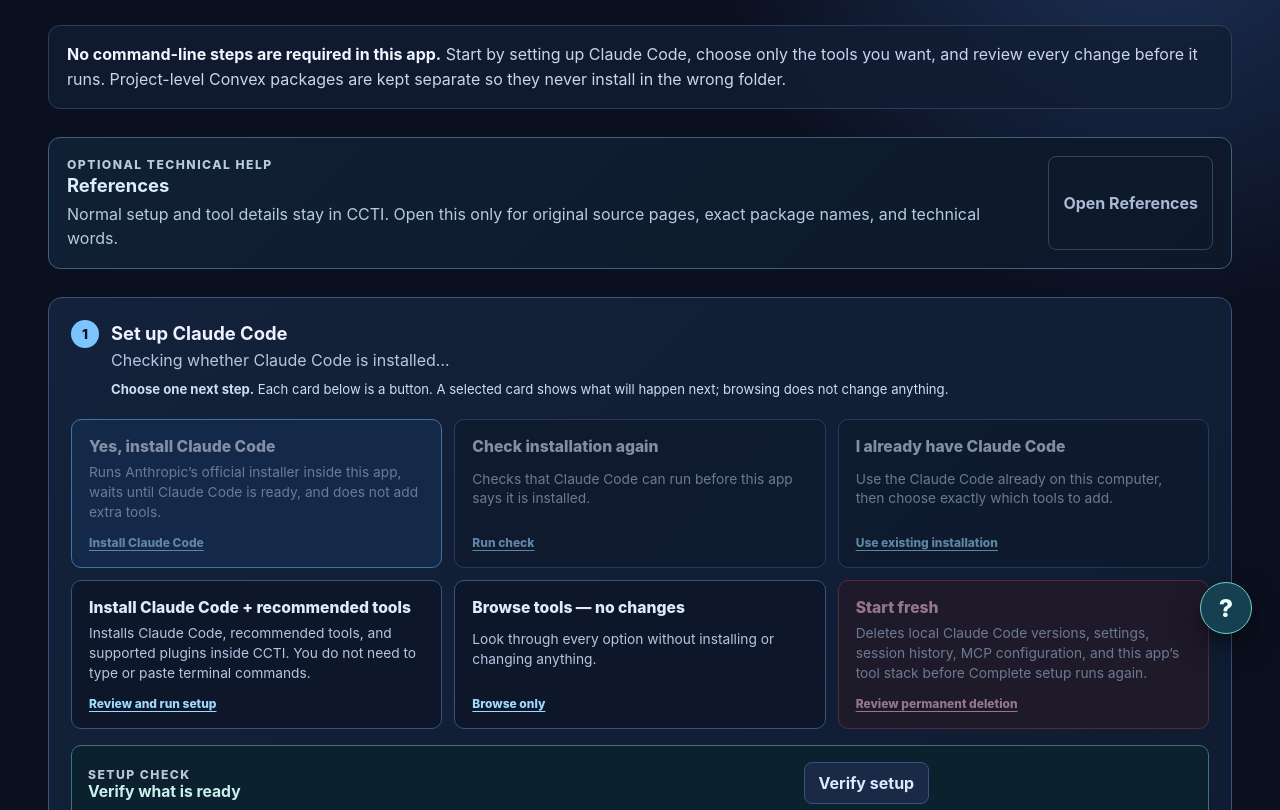
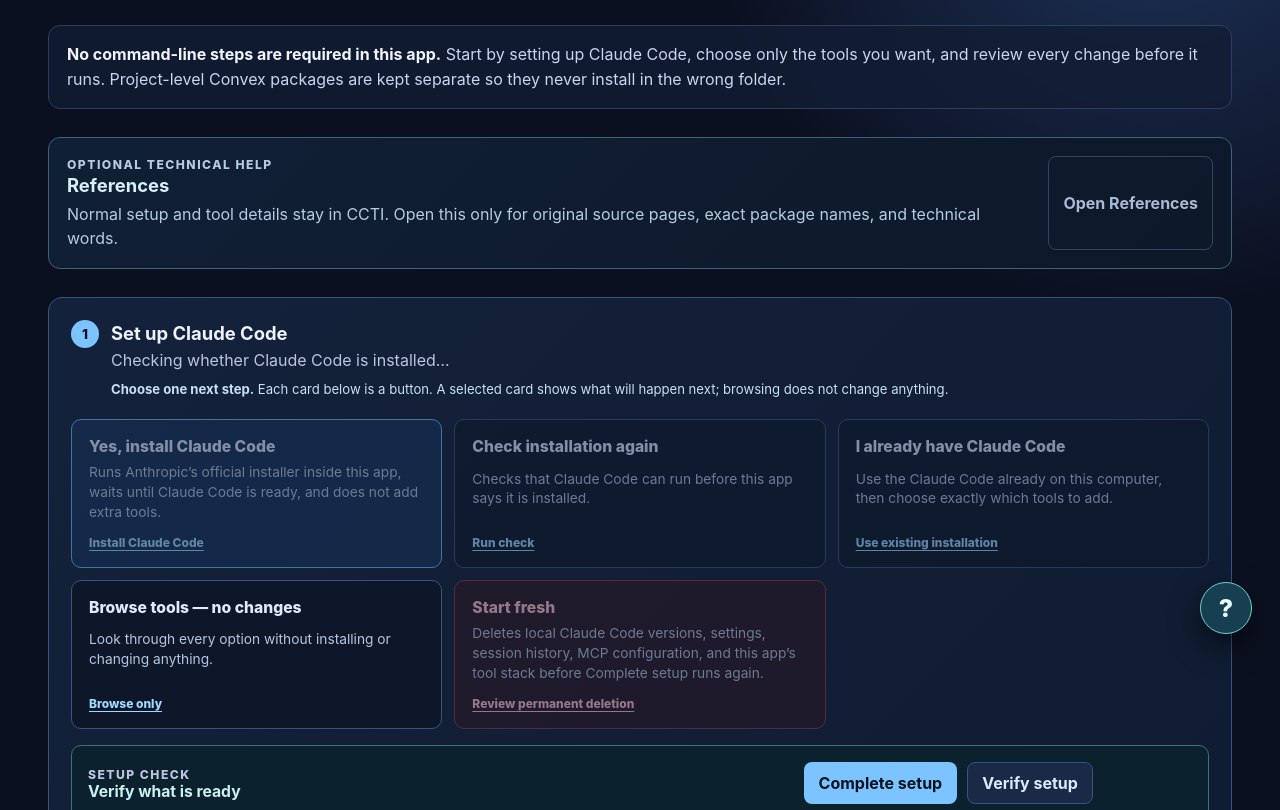
Before and after one commit to SteveKinzey/claude-code-tools-installer, an Electron app: page desktop/src/renderer/index.html in a window 1280 px wide. Shown: the part 138-948 px from the top of the page. Drawn offline with Linux system fonts and the light colour scheme; no server answers.

Commit message:
feat: place complete setup button inside setup check window

```diff
--- a/desktop/src/renderer/index.html
+++ b/desktop/src/renderer/index.html
@@ -69,11 +69,6 @@
             <span class="setup-option-copy">Use the Claude Code already on this computer, then choose exactly which tools to add.</span>
             <span class="setup-option-action">Use existing installation</span>
           </button>
-          <button id="complete-setup-button" class="setup-option" type="button" aria-pressed="false">
-            <span class="setup-option-title">Install Claude Code + recommended tools</span>
-            <span class="setup-option-copy">Installs Claude Code, recommended tools, and supported plugins inside CCTI. You do not need to type or paste terminal commands.</span>
-            <span class="setup-option-action">Review and run setup</span>
-          </button>
           <button id="browse-button" class="setup-option" type="button" aria-pressed="false">
             <span class="setup-option-title">Browse tools — no changes</span>
             <span class="setup-option-copy">Look through every option without installing or changing anything.</span>
@@ -102,7 +97,10 @@
             <p>Check Claude Code, the recommended tools, plugins, and connections from CCTI. This reads local setup only. It does not open Terminal or change anything.</p>
           </div>
           <div class="setup-verification-actions">
-            <button id="verify-setup-button" class="button button-secondary" type="button">Verify setup</button>
+            <div class="setup-verification-buttons">
+              <button id="complete-setup-button" class="button button-primary" type="button" aria-pressed="false">Complete setup</button>
+              <button id="verify-setup-button" class="button button-secondary" type="button">Verify setup</button>
+            </div>
             <p id="setup-verification-summary" role="status" aria-live="polite">Run this check after Complete setup or whenever you want a clear answer.</p>
           </div>
           <div id="setup-verification-results" class="setup-verification-results" aria-live="polite" hidden></div>
--- a/desktop/src/renderer/styles.css
+++ b/desktop/src/renderer/styles.css
@@ -63,6 +63,7 @@
 .setup-verification h3 { margin-bottom: 6px; color: #c9f1ed; font-size: .98rem; }
 .setup-verification p:not(.eyebrow) { margin: 0; color: #b6d2d9; font-size: .84rem; line-height: 1.5; }
 .setup-verification-actions { display: grid; justify-items: start; gap: 9px; }
+.setup-verification-buttons { display: flex; align-items: center; gap: 10px; flex-wrap: wrap; }
 .setup-verification-actions > p { min-height: 1.4em; color: #bce3da !important; }
 .setup-verification-results { grid-column: 1 / -1; display: grid; grid-template-columns: repeat(3, minmax(0, 1fr)); gap: 9px; padding-top: 14px; border-top: 1px solid #2d5961; }
 .setup-verification-result { min-height: 110px; padding: 12px; border: 1px solid #35616a; border-radius: 8px; background: #0a1826; }
```
